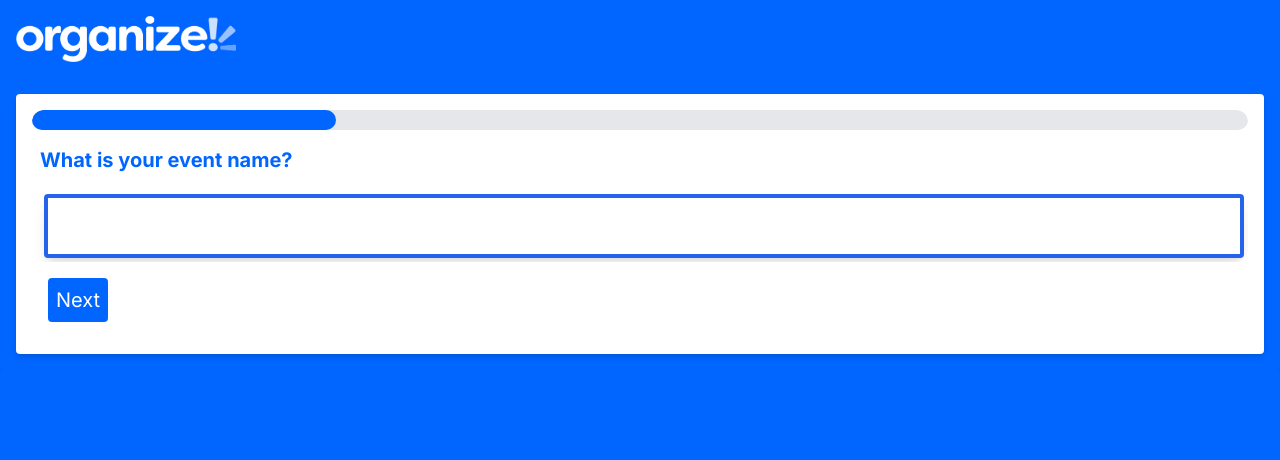
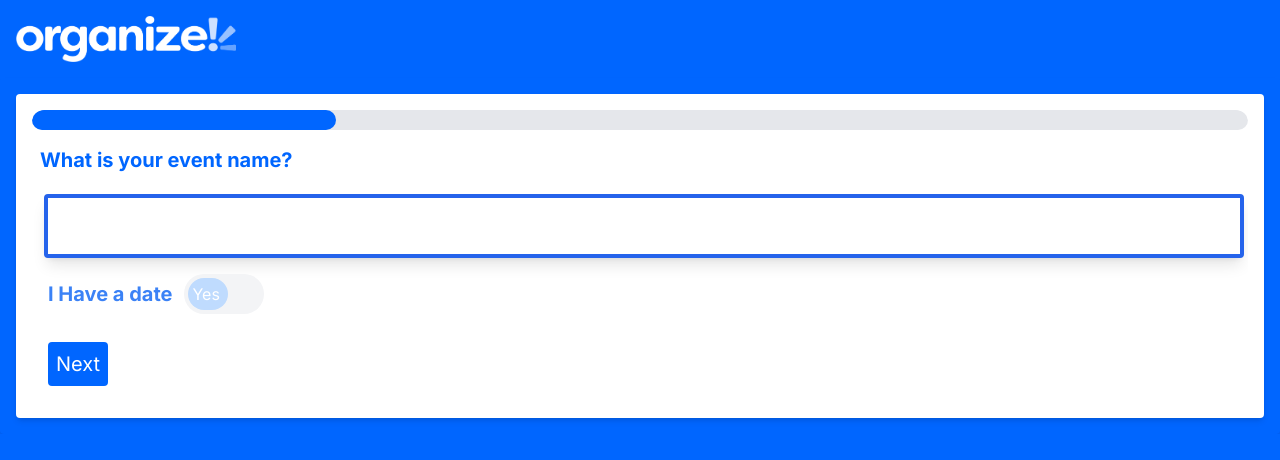
Before and after one commit to shirinmjr/organize-app, a Next.js app: page /event-page/new in a window 1280 px wide. Shown: the top 460 px of the page. Built offline with nearby package versions, Linux system fonts and the light colour scheme.

Commit message:
added switch for I have a date

```diff
--- a/app/components/createEventForm/StepA.EventName.jsx
+++ b/app/components/createEventForm/StepA.EventName.jsx
@@ -3,13 +3,26 @@ const EventName = ({ callBack, eventName = "" }) => {
     <div className="event-form">
       <h3 className="form-q-title">What is your event name?</h3>
       <input
-                className="input-main" required
+        className="input-main"
+        required
         type="text"
         id="eventName"
         name="eventName"
         value={eventName || ""}
         onChange={callBack}
       />
+      <div class="flex items-center mx-2">
+        <h3>I Have a date </h3>
+        <label
+          for="check"
+          className="bg-gray-100 w-20 h-10 cursor-pointer relative m-3 rounded-full"
+        >
+          <input type="checkbox" id="check" className="sr-only peer" />
+          <span className="w-2/4 h-4/5 text-white bg-blue-200 absolute rounded-full left-1 top-1 peer-checked:bg-brandBlue peer-checked:left-10 transition-all duration-500 items-center p-1">
+            Yes
+          </span>
+        </label>
+      </div>
     </div>
   );
 };
```
Lines whose indentation alone changed are shown as unchanged.
